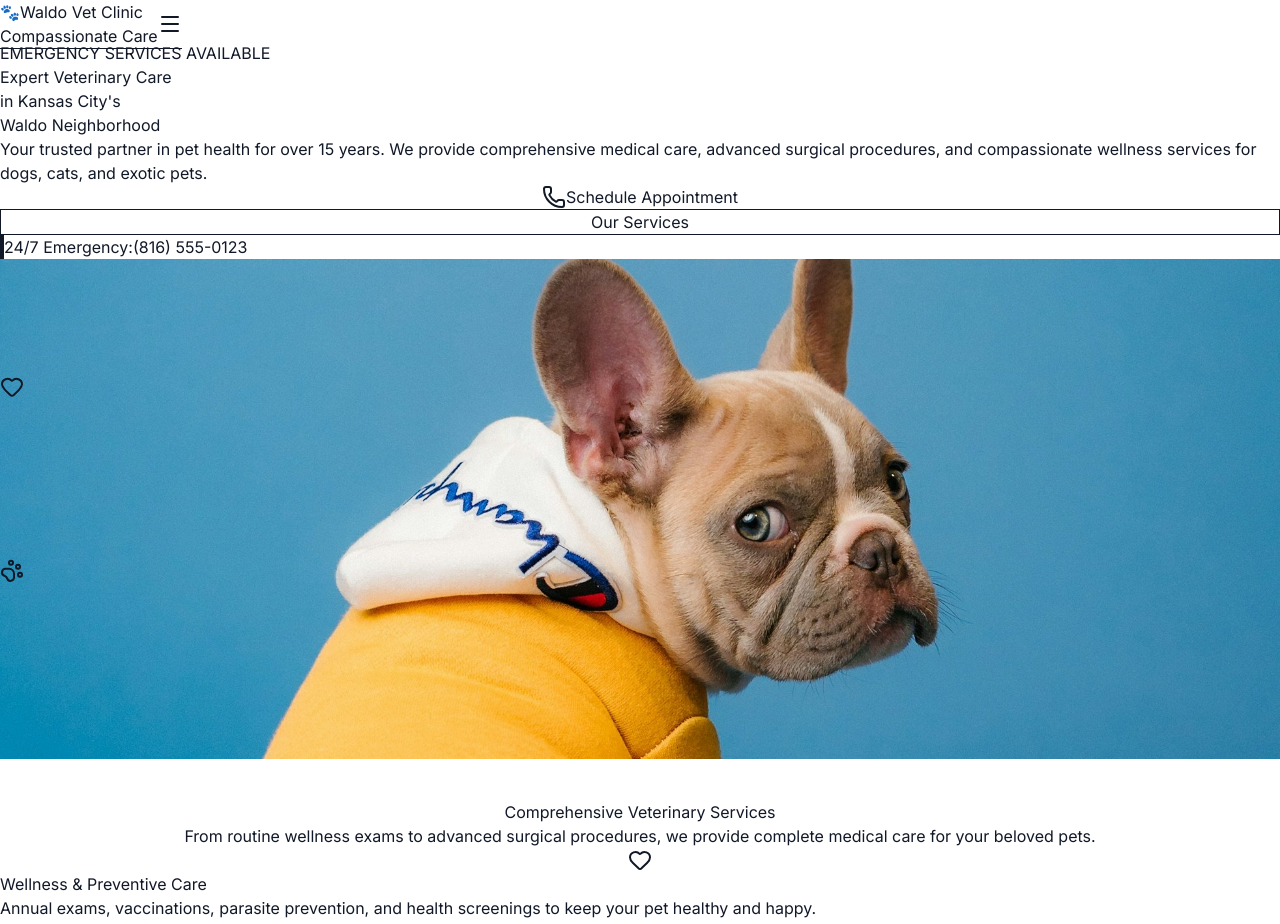
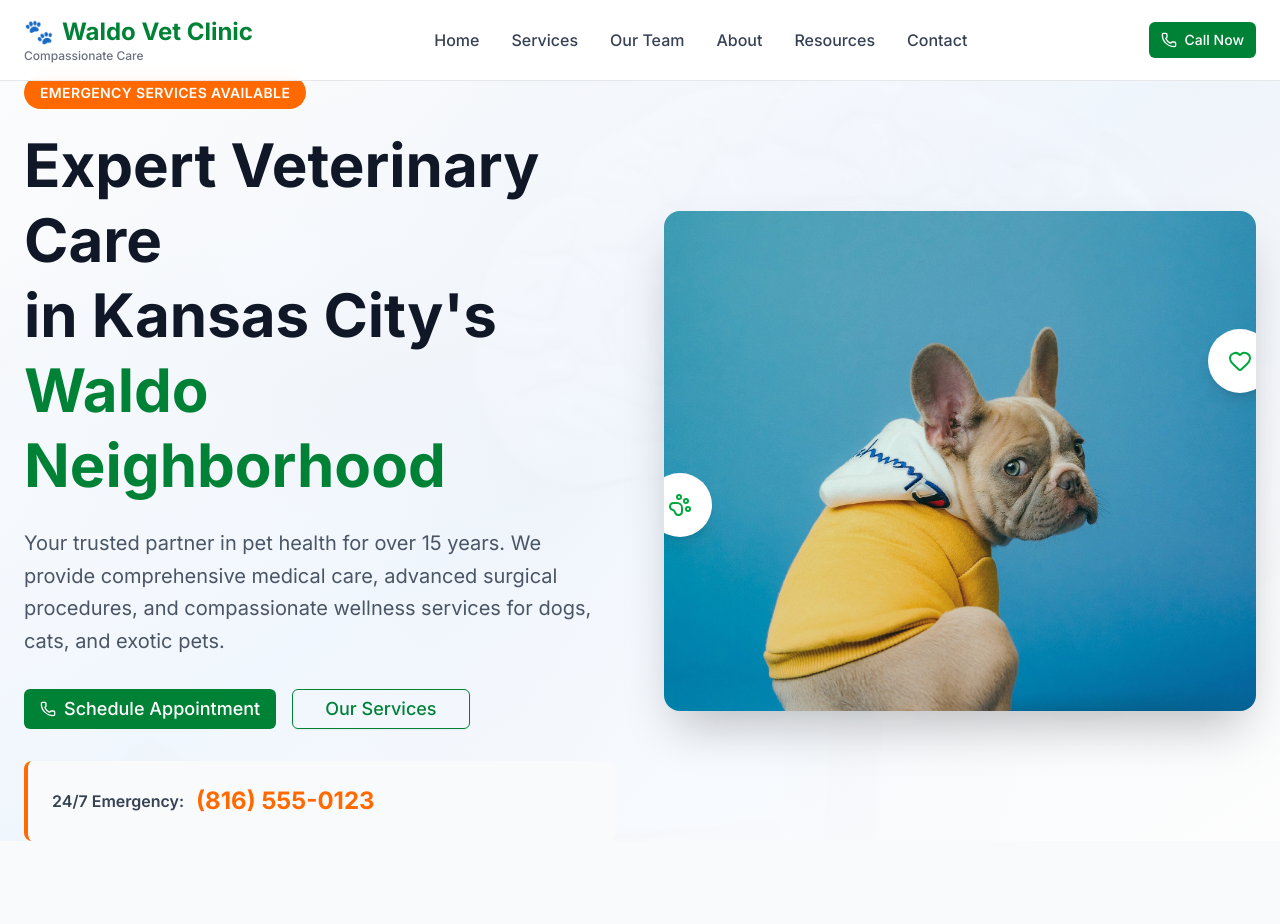
Before and after one commit to JoshuaShepherd/waldo-vet-clinic-react, a Next.js app: page / in a window 1280 px wide. Shown: the top 924 px of the page. Built offline with nearby package versions, Linux system fonts and the light colour scheme; a web font is replaced by a local one.

Commit message:
Fix Tailwind CSS v4 configuration and remove unused imports

```diff
--- a/src/app/globals.css
+++ b/src/app/globals.css
@@ -1,5 +1,4 @@
-@import "tailwindcss/preflight";
-@import "tailwindcss/utilities";
+@import "tailwindcss";
 
 @layer base {
   :root {
--- a/src/components/Contact.tsx
+++ b/src/components/Contact.tsx
@@ -9,8 +9,6 @@
 import { Label } from '@/components/ui/label'
 import { MapPin, Phone, Mail, Calendar, CheckCircle } from 'lucide-react'
 import { motion } from 'framer-motion'
-import { useInView } from 'framer-motion'
-import { useRef } from 'react'
 
 const Contact = () => {
   const [formData, setFormData] = useState({
@@ -24,7 +22,6 @@
   const [isSubmitting, setIsSubmitting] = useState(false)
   const [isSubmitted, setIsSubmitted] = useState(false)
 
-  const ref = useRef(null)
 
   const handleInputChange = (field: string, value: string) => {
     setFormData(prev => ({ ...prev, [field]: value }))
--- /dev/null
+++ b/tailwind.config.ts
@@ -0,0 +1,60 @@
+import type { Config } from 'tailwindcss'
+
+const config: Config = {
+  content: [
+    './src/pages/**/*.{js,ts,jsx,tsx,mdx}',
+    './src/components/**/*.{js,ts,jsx,tsx,mdx}',
+    './src/app/**/*.{js,ts,jsx,tsx,mdx}',
+  ],
+  theme: {
+    extend: {
+      colors: {
+        border: 'hsl(var(--border))',
+        input: 'hsl(var(--input))',
+        ring: 'hsl(var(--ring))',
+        background: 'hsl(var(--background))',
+        foreground: 'hsl(var(--foreground))',
+        primary: {
+          DEFAULT: 'hsl(var(--primary))',
+          foreground: 'hsl(var(--primary-foreground))',
+        },
+        secondary: {
+          DEFAULT: 'hsl(var(--secondary))',
+          foreground: 'hsl(var(--secondary-foreground))',
+        },
+        destructive: {
+          DEFAULT: 'hsl(var(--destructive))',
+          foreground: 'hsl(var(--destructive-foreground))',
+        },
+        muted: {
+          DEFAULT: 'hsl(var(--muted))',
+          foreground: 'hsl(var(--muted-foreground))',
+        },
+        accent: {
+          DEFAULT: 'hsl(var(--accent))',
+          foreground: 'hsl(var(--accent-foreground))',
+        },
+        popover: {
+          DEFAULT: 'hsl(var(--popover))',
+          foreground: 'hsl(var(--popover-foreground))',
+        },
+        card: {
+          DEFAULT: 'hsl(var(--card))',
+          foreground: 'hsl(var(--card-foreground))',
+        },
+      },
+      borderRadius: {
+        lg: 'var(--radius)',
+        md: 'calc(var(--radius) - 2px)',
+        sm: 'calc(var(--radius) - 4px)',
+      },
+      fontFamily: {
+        sans: ['var(--font-inter)', 'system-ui', 'sans-serif'],
+        serif: ['var(--font-playfair)', 'Georgia', 'serif'],
+      },
+    },
+  },
+  plugins: [],
+}
+
+export default config
```
